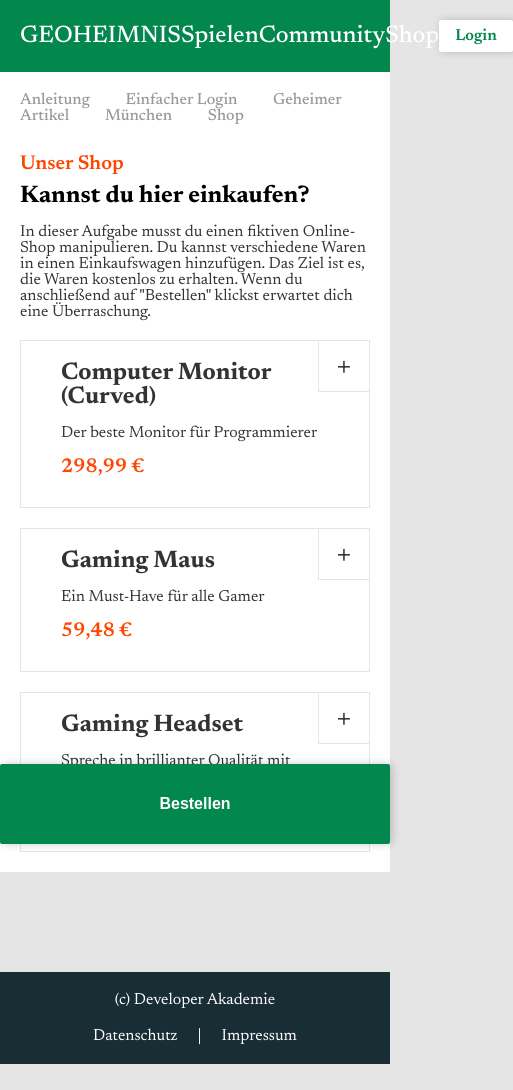
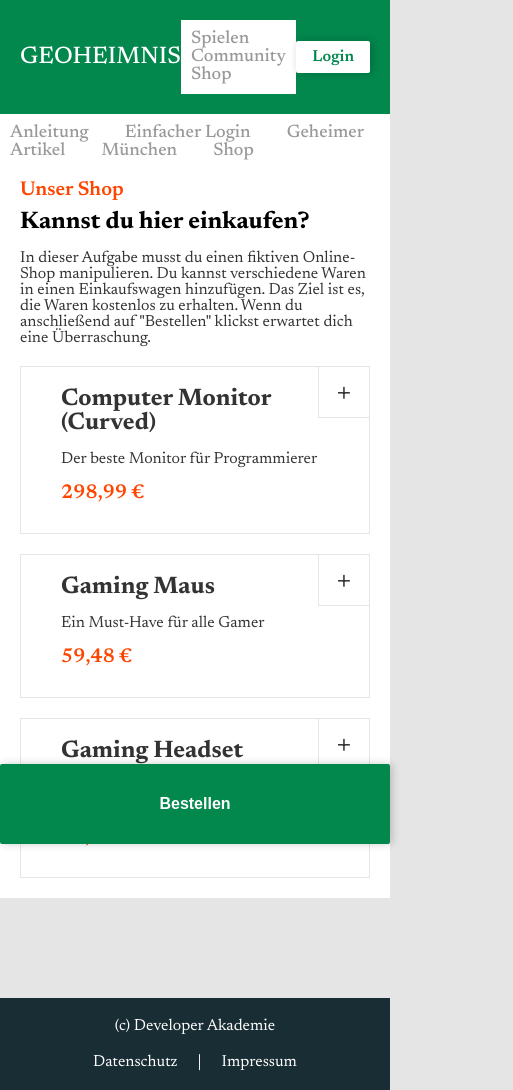
Before and after one commit to geoheimnisleger/geoheimnisleger.github.io, a plain HTML site: page shop.html in a window 390 px wide. Shown: the whole page, 513 px wide, since content can reach past the window. Before the commit the page ends 1064 px from the top, so only its background shows below. Drawn offline with nearby package versions, Linux system fonts and the light colour scheme.

Commit message:
Umbau begonnen

```diff
--- a/style.css
+++ b/style.css
@@ -313,7 +313,8 @@ input {
         padding: 20px 20px;
     }
     .quicklinks {
-        padding: 20px 20px;
+        font-size: 18px;
+        padding: 10px 10px;
     }
     h2,
     .pretitle,
--- a/templates/header.html
+++ b/templates/header.html
@@ -1,8 +1,10 @@
 <header>
     <a href="index.html">GEOHEIMNIS</a>
-    <a href="article1.html">Spielen</a>
-    <a href="secret-article.html">Community</a>
-    <a href="shop.html">Shop</a>
+    <div class="quicklinks">
+        <a href="article1.html">Spielen</a>
+        <a href="secret-article.html">Community</a>
+        <a href="shop.html">Shop</a>
+    </div>
     <a class="button" href="login.html">Login </a>
 </header>
 
```
